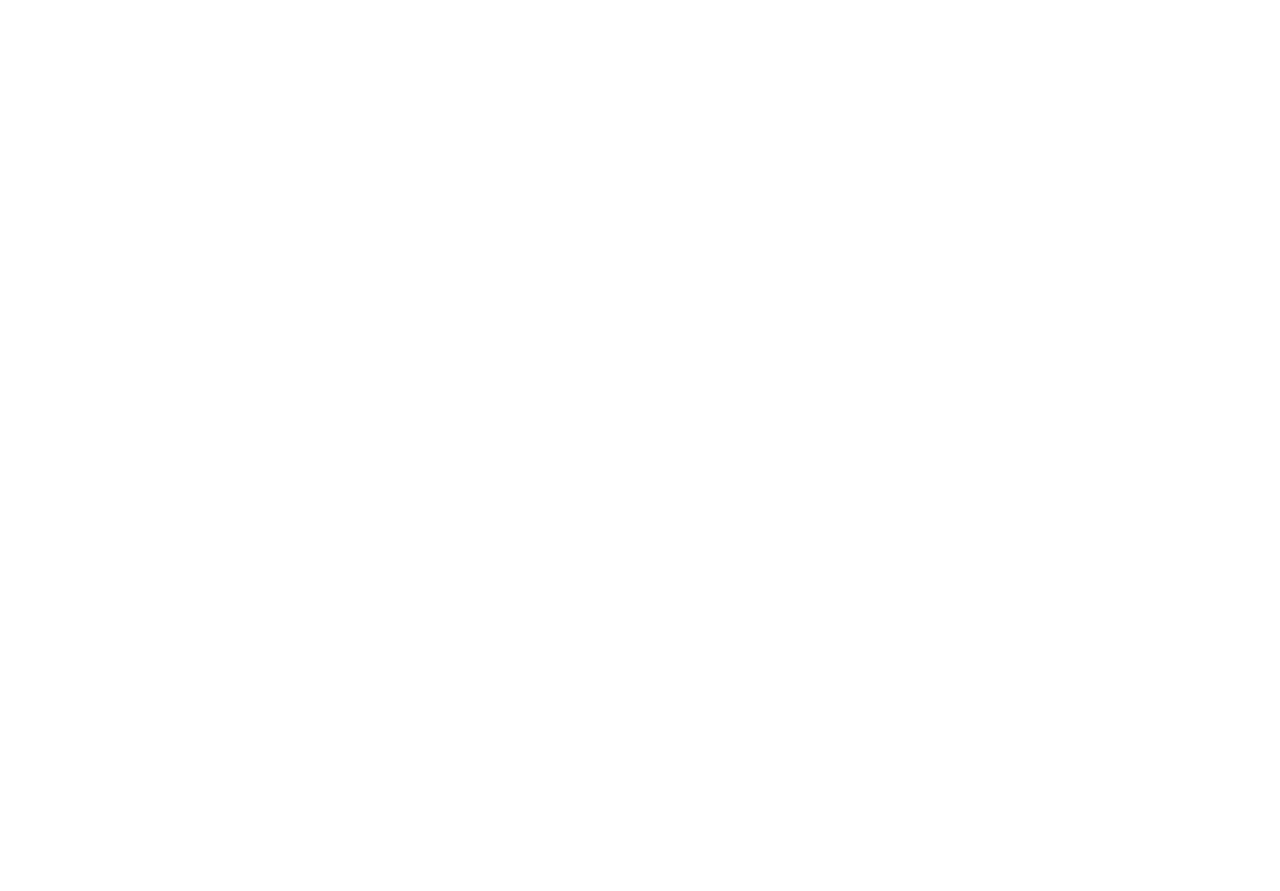
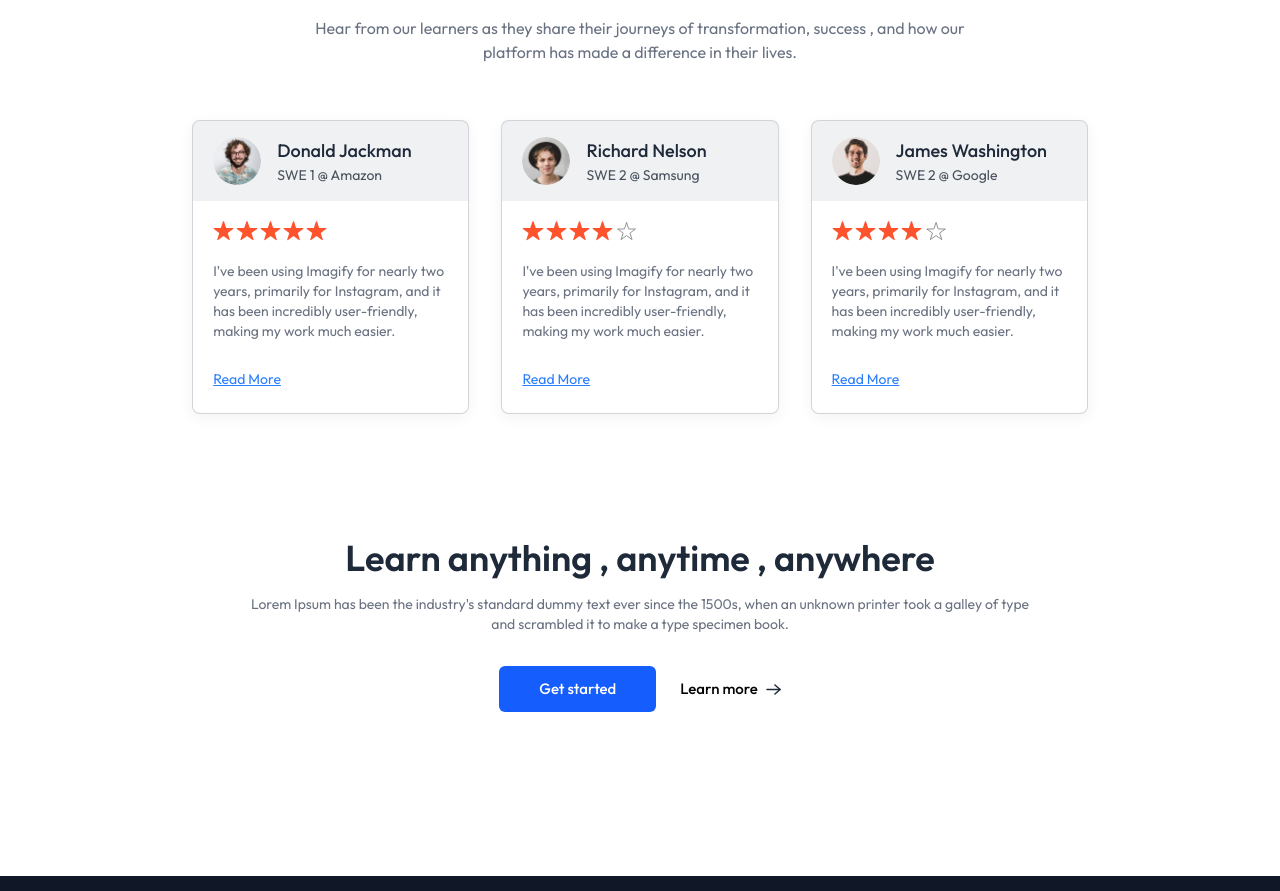
Before and after one commit to Rohini-Dhaktode/EduPro-LMS-Webapp, a React (Vite) app in the folder client/: page / in a window 1280 px wide. Shown: the part 1906-2797 px from the top of the page. Before the commit the page ends 1846 px from the top, so only its background shows below. Built offline with nearby package versions, Linux system fonts and the light colour scheme; no server answers.

Commit message:
homepage footer added

```diff
--- a/client/src/components/student/CallToActionComp.jsx
+++ b/client/src/components/student/CallToActionComp.jsx
@@ -1,8 +1,19 @@
 import React from 'react'
+import { assets } from '../../assets/assets'
 
 const CallToActionComp = () => {
   return (
-    <div>CallToActionComp</div>
+    <div className='flex flex-col items-center gap-4 pt-10 pb-24 px-8 md:px-0'>
+      <h1 className='text-xl md:text-4xl text-gray-800 font-semibold'>Learn anything , anytime , anywhere</h1>
+      <p className='text-gray-500 sm:text-sm'>Lorem Ipsum has been the industry's standard dummy text ever since the 1500s,
+        when an unknown printer took a galley of type <br/> and scrambled it to make a type specimen book.
+      </p>
+
+      <div className='flex items-center font-medium gap-6 mt-4'>
+        <button className='px-10 py-3 rounded-md text-white bg-blue-600'>Get started</button>
+        <button className='flex items-center gap-2'>Learn more <img src={assets.arrow_icon} alt="arrow_icon"/></button>
+      </div>
+    </div>
   )
 }
 
--- a/client/src/components/student/CourseCardComp.jsx
+++ b/client/src/components/student/CourseCardComp.jsx
@@ -16,12 +16,13 @@
         <div className='flex items-center space-x-2'>
           <p>{calculateRating(course)}</p>
           <div className='flex'>
-            {[...Array(5)].map((_, i) => (<img key={i} src={assets.star} alt=""
+            {[...Array(5)].map((_, i) => (<img key={i}
+            src={i <Math.floor(calculateRating(course)) ? assets.star : assets.star_blank} alt=""
             className='w-3.5 h-3.5'/>))}
           </div>
         </div>
 
-        <p className='text-gray-500'>22</p>
+        <p className='text-gray-500'>{course.courseRatings.length}</p>
       </div>
        <p className='text-base font-semibold text-gray-800'>{currency}{(course.coursePrice - course.discount * course.coursePrice/100).toFixed(2) }</p>
    </Link>
--- a/client/src/components/student/FooterComp.jsx
+++ b/client/src/components/student/FooterComp.jsx
@@ -0,0 +1,40 @@
+import React from 'react'
+import { assets } from '../../assets/assets'
+
+const FooterComp = () => {
+  return (
+    <footer className='bg-gray-900 md:px-36 text-ledt w-full mt-10'>
+        <div className='flex flex-col md:flex-row items-start px-8 md:px-0 justify-center gap-10 md:gap-32 py-10
+        border-b border-white/30'>
+         {/*  Column 1 */}
+         <div className='flex flex-col md:items-start items-center w-full'>
+            <img src={assets.logo_dark} alt="logo"/>
+         </div>
+         <p className='mt-6 text-center md:text-left text-sm text-white/80'>Lorem Ipsum is not simply random text. It has roots in a piece of classical
+            Latin literature from 45 BC, making it over 2000 years old.</p>
+
+         {/*  Column 2 */}
+         <div className='flex flex-col md:items-start items-center w-full'>
+            <h2 className='font-semibold text-white mb-5'>Company</h2>
+            <ul className='flex md:flex-col w-full justify-between text-sm text-white/80 md:space-y-2'>
+                <li><a href="#">Home</a></li>
+                <li><a href="#">About us</a></li>
+                <li><a href="#">Contact us</a></li>
+                <li><a href="#">Privacy policy</a></li>
+            </ul>
+         </div>
+
+         {/*  Column 3 */}
+         <div className='hidden md:flex flex-col items-start w-full'>
+            <h2 className='font-semibold text-white mb-5'>Subscribe to our newsletter</h2>
+            <p className='text-sm text-white/80'>The latest news , articles , and resources , sent to your inbox weekly.</p>
+         </div>
+
+        </div>
+
+        <p className='py-4 text-center text-xs md:text-sm text-white/60'>Copyright 2026 @xyz. All Right Reserved.</p>
+    </footer>
+  )
+}
+
+export default FooterComp
--- a/client/src/components/student/NavbarComp.jsx
+++ b/client/src/components/student/NavbarComp.jsx
@@ -6,7 +6,7 @@
 
 
 const NavbarComp = () => {
-  const {navigate} = useContext(AppContext)
+  const {navigate, isEducator} = useContext(AppContext)
   const isCourseListpage = location.pathname.includes('/course-list')
 
   const {openSignIn} = useClerk()
@@ -23,7 +23,7 @@
           {/* Hide buttons based on user logged in status */}
           {
             user && <>
-            <button>Become Educator</button>
+            <button onClick={() => {navigate('/educator')}}>{isEducator ? 'Educator dashbord' : 'Become Educator'}</button>
            <Link to='/my-enrollments'>My Enrollments</Link>
             </>
           }
@@ -44,7 +44,7 @@
         <div className='flex items-center gap-1 sm:gap-2 max-sm:text-xs'>
            {
             user && <>
-            <button>Become Educator</button>
+            <button onClick={() => {navigate('/educator')}}>{isEducator ? 'Educator dashbord' : 'Become Educator'}</button>
            <Link to='/my-enrollments'>My Enrollments</Link>
             </>
           }
--- a/client/src/components/student/TestimonialSectionComp.jsx
+++ b/client/src/components/student/TestimonialSectionComp.jsx
@@ -0,0 +1,64 @@
+import React from "react";
+import { dummyTestimonial } from "../../assets/assets";
+import { assets } from "../../assets/assets";
+
+const TestimonialSectionComp = () => {
+  return (
+    <div className="pb-14 px-8 md:px-0">
+      <h2 className="text-3xl font-medium text-gray-800">Testimonials</h2>
+      <p className="md:text-base text-gray-500 mt-3">
+        Hear from our learners as they share their journeys of transformation,
+        success , and how our
+        <br /> platform has made a difference in their lives.
+      </p>
+
+      {/* Testimonial Data Div */}
+      <div className="grid grid-cols-auto gap-8 mt-14">
+        {dummyTestimonial.map((testimonial, index) => (
+          <div
+            key={index}
+            className="text-sm text-left border border-gray-500/30 pb-6 rounded-lg bg-white shadow-[0px_4px_15px_0px]  shadow-black/5 overflow-hidden"
+          >
+            <div className="flex items-center gap-4 px-5 py-4 bg-gray-500/10">
+              <img
+                className="h-12 w-12 rounded-full"
+                src={testimonial.image}
+                alt={testimonial.name}
+              />
+              <div>
+                <h1 className="text-lg font-medium text-gray-800">
+                  {testimonial.name}
+                </h1>
+                <p className="text-gray-800/80">{testimonial.role}</p>
+              </div>
+
+            </div>
+
+            {/* Star Rating */}
+              <div className="p-5 pb-7">
+                <div className="flex gap-0.5">
+                  {[...Array(5)].map((_, i) => (
+                      <img
+                        key={i}
+                        className="h-5"
+                        src={
+                          i < Math.floor(testimonial.rating)
+                            ? assets.star
+                            : assets.star_blank
+                        }
+                        alt="star"
+                      />
+                    ))}
+                </div>
+                <p className="text-gray-500 mt-5">{testimonial.feedback}</p>
+              </div>
+
+              <a href="#" className="text-blue-500 underline px-5">Read More</a>
+          </div>
+        ))}
+      </div>
+    </div>
+  );
+};
+
+export default TestimonialSectionComp;
--- a/client/src/context/AppContext.jsx
+++ b/client/src/context/AppContext.jsx
@@ -9,6 +9,8 @@
   const navigate = useNavigate();
 
   const [allCourses, setAllCourses] = useState([]);
+  const [isEducator, setIsEducator] = useState([]);
+
 
   //Fetch all courses
   const fetchAllCourses = async () => {
@@ -34,7 +36,9 @@
     currency,
     allCourses,
     navigate,
-    calculateRating
+    calculateRating,
+    isEducator ,
+    setIsEducator
   };
 
   return (
--- a/client/src/pages/student/HomePage.jsx
+++ b/client/src/pages/student/HomePage.jsx
@@ -2,6 +2,9 @@
 import HeroComp from '../../components/student/HeroComp'
 import CompaniesComp from '../../components/student/CompaniesComp'
 import CoursesSectionComp from '../../components/student/CoursesSectionComp'
+import TestimonialSectionComp from '../../components/student/TestimonialSectionComp'
+import CallToActionComp from '../../components/student/CallToActionComp'
+import FooterComp from '../../components/student/FooterComp'
 
 const HomePage = () => {
   return (
@@ -9,6 +12,9 @@
     <HeroComp/>
     <CompaniesComp/>
     <CoursesSectionComp/>
+    <TestimonialSectionComp/>
+    <CallToActionComp/>
+    <FooterComp/>
    </div>
   )
 }
```
